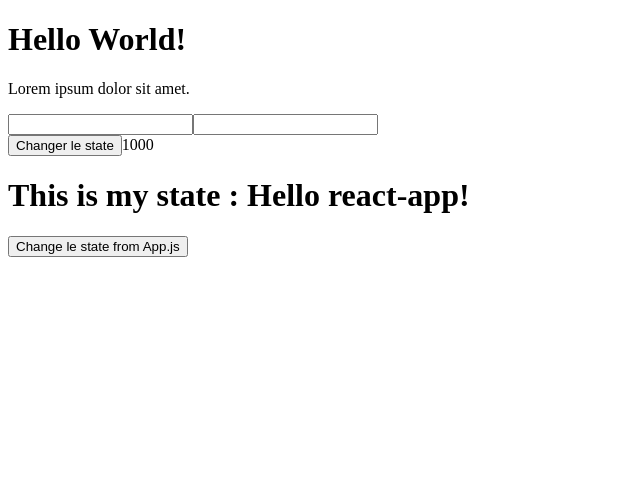
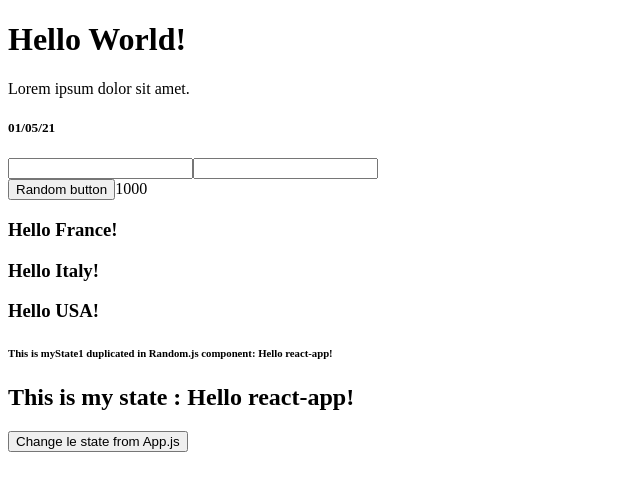
Before and after one commit to thecoderush/React-de-A-Z, a React (Create React App) app in the folder React-Learning/react-app/: page / in a window 1280 px wide. Shown: the top 490 px of the page, without its empty margins (0-640 px from the left). Built offline with nearby package versions, Linux system fonts and the light colour scheme.

Commit message:
Add props to Title, Random and Items component from parent node App.js

```diff
--- a/React-Learning/react-app/src/App.js
+++ b/React-Learning/react-app/src/App.js
@@ -6,27 +6,32 @@ function App() {
 
   console.log("Mise à jour!")
 
-  const initialState = "Hello react-app!"
-  const secondState = "20"
+  const initialState1= "Hello react-app!"
+  const secondState1 = "20"
 
-  const [myState, setmyState] = useState(initialState)
+  const [myState1, setmyState1] = useState(initialState1)
 
   console.log(useState)
   console.log(useState("Hello react-app!"))
-  console.log(myState);
+  console.log(myState1);
 
-  let state = true
 
-  const modifyState = () => {
-    setmyState(secondState)
+  const modifyState1 = () => {
+    setmyState1(secondState1)
   }
+
+
+  const initialState2 = "01/05/21"
+
+  const [myState2, setmyState2] = useState(initialState2)
+
 
   return (
     <div className="App">
-      <Title />
-      <Random />
-      <h1>This is my state : {myState}</h1>
-      <button onClick={modifyState} >Change le state from App.js</button>
+      <Title date={myState2}/>
+      <Random date={myState1}/>
+      <h2>This is my state : {myState1}</h2>
+      <button onClick={modifyState1} >Change le state from App.js</button>
     </div>
   );
 }
--- a/React-Learning/react-app/src/Item.js
+++ b/React-Learning/react-app/src/Item.js
@@ -1,6 +1,9 @@
-function Item() {
+function Item({txt}) {
+
+    console.log(txt);
+
     return (
-        <h1></h1>
+        <h3>{txt}</h3>
     )
 }
 
--- a/React-Learning/react-app/src/Random.js
+++ b/React-Learning/react-app/src/Random.js
@@ -1,14 +1,17 @@
 import Item from "./Item"
 
-function Random () {
+function Random ({date}) {
     return (
         <div>
             <input type="text"/>
             <input type="text"/>
             <br/>
-            <button>Changer le state</button>
+            <button>Random button</button>
             {true ? 1000 : "abc"}
-            <Item />
+            <Item txt={"Hello France!"}/>
+            <Item txt={"Hello Italy!"}/>
+            <Item txt={"Hello USA!"}/>
+            <h6>This is myState1 duplicated in Random.js component: {date}</h6>
         </div>
     )
 }
--- a/React-Learning/react-app/src/Title.js
+++ b/React-Learning/react-app/src/Title.js
@@ -1,8 +1,9 @@
-function Title() {
+function Title({date}) {
     return (
         <div>
             <h1>Hello World!</h1>
             <p>Lorem ipsum dolor sit amet.</p>
+            <h5>{date}</h5>
         </div>
     )
 }
```
